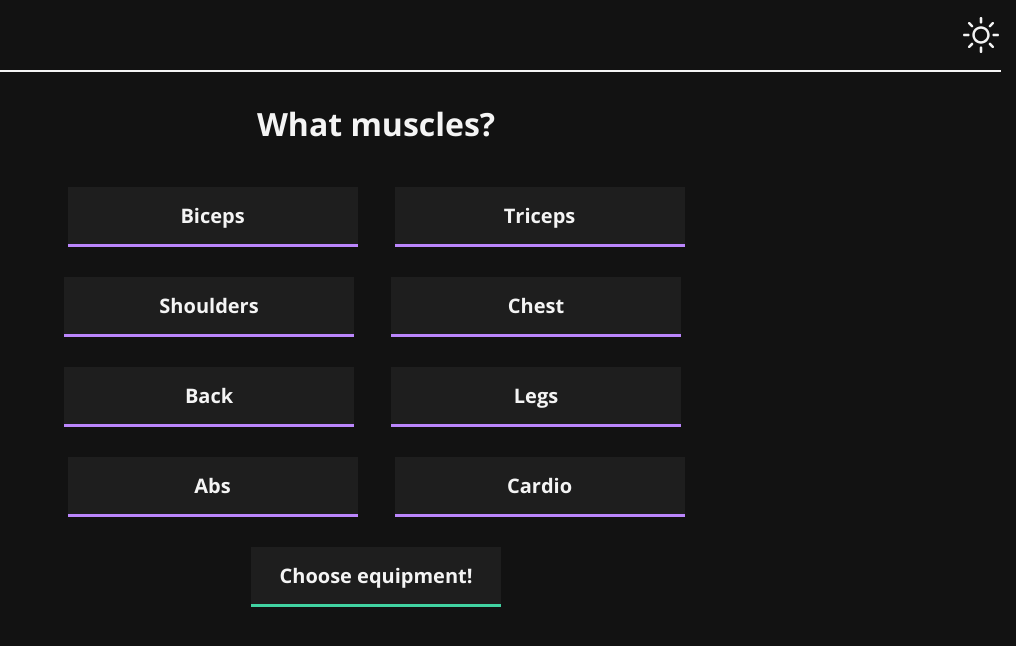
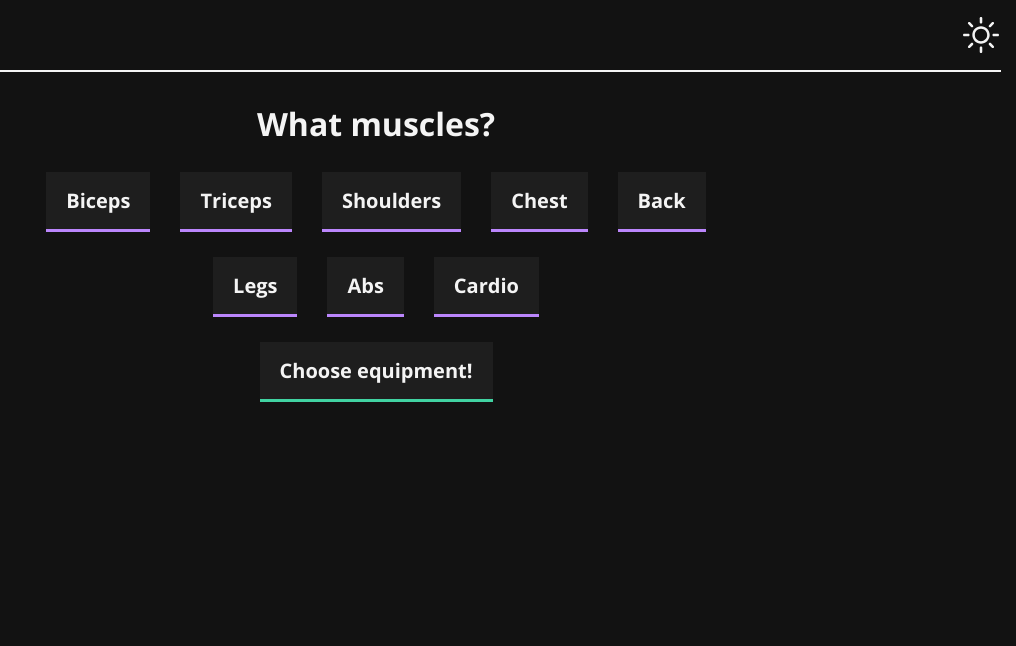
Before and after one commit to CodeyPacker/workout-builder, a React (Create React App) app: page / in a window 1280 px wide. Both pictures are taken after a click on the button "Build Muscle". Shown: the top 646 px of the page, without its empty margins (264-1280 px from the left). Built offline with nearby package versions, Linux system fonts and the light colour scheme.

Commit message:
Updated button layout styles

```diff
--- a/src/components/Questions.js
+++ b/src/components/Questions.js
@@ -18,7 +18,7 @@ const Questions = () => {
         </div>
       </div>
 
-      <div className={`what-muscles ${step !== 'choose-muscles' ? 'hide' : ''}`}>
+      <div className={`multiple-choice ${step !== 'choose-muscles' ? 'hide' : ''}`}>
         <h2 className='heading center-text'>What muscles?</h2>
         <form className='question-flex-container'>
           <input className="muscle-checkbox" type="checkbox" onChange={() => handleMuscle('biceps')} id="biceps"/>
@@ -44,7 +44,7 @@ const Questions = () => {
       </div>
 
       {/* Body building - Choose equipment */}
-      <div className={`what-muscles ${step !== 'select-muscle-equipment' ? 'hide' : ''}`}>
+      <div className={`multiple-choice ${step !== 'select-muscle-equipment' ? 'hide' : ''}`}>
         <h2 className='heading center-text'>What equipment do you have access to?</h2>
         <form className='question-flex-container'>
           <input className="muscle-checkbox" type="checkbox" onChange={() => handleEquipment('gym')} id="gym"/>
@@ -58,7 +58,7 @@ const Questions = () => {
       </div>
 
       {/* Lose weight - Choose equipment */}
-      <div className={`what-muscles ${step !== 'lose-weight-equipment' ? 'hide' : ''}`}>
+      <div className={`multiple-choice ${step !== 'lose-weight-equipment' ? 'hide' : ''}`}>
         <h2 className='heading center-text'>What equipment do you have access to?</h2>
         <form className='question-flex-container'>
           <input className="muscle-checkbox" type="checkbox" onChange={() => handleEquipment('jumprope')} id="jumprope"/>
@@ -96,24 +96,29 @@ const QuestionsWrapper = styled.div`
     background-color: white;
   }
 
-  .muscle-checkbox { appearance: none; }
+  .muscle-checkbox {
+    appearance: none;
+    margin: 0;
+  }
 
+  ${'' /* Initialize height at 0 to create a transition effect */}
   button,
   .muscle-checkbox + label {
     padding: 15px 20px;
-    margin: 15px;
     background-color: #41D3A2;
     color: #1B0C69;
     border: 0;
     font-size: 20px;
     font-weight: 700;
     cursor: pointer;
-    min-width: 250px;
     text-align: center;
-  }
+    margin: 0 15px 25px;
 
-  ${'' /* Initialize height at 0 to create a transition effect */}
-  .muscle-checkbox + label {
+    @media only screen and (max-width: 600px) {
+      width: calc(50% - 30px);
+      display: inline-block;
+    }
+
     &:after {
       content: '';
       height: 0;
--- a/src/styles/App.css
+++ b/src/styles/App.css
@@ -1,6 +1,8 @@
 .app * {
   font-family: 'Open Sans', sans-serif;
+  box-sizing: border-box;
 }
+
 p, h1, h2, h3, h4, button {
   color: #1e1e1e;
 }
```
